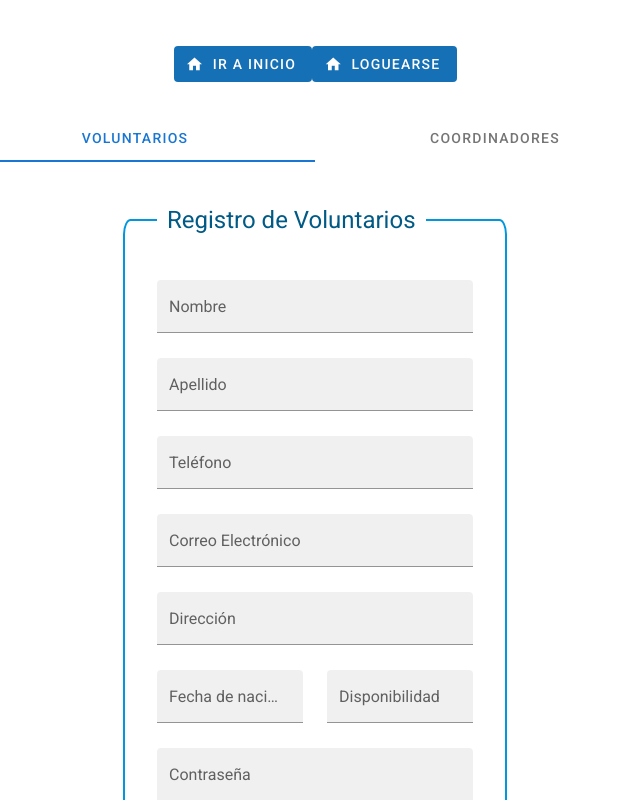
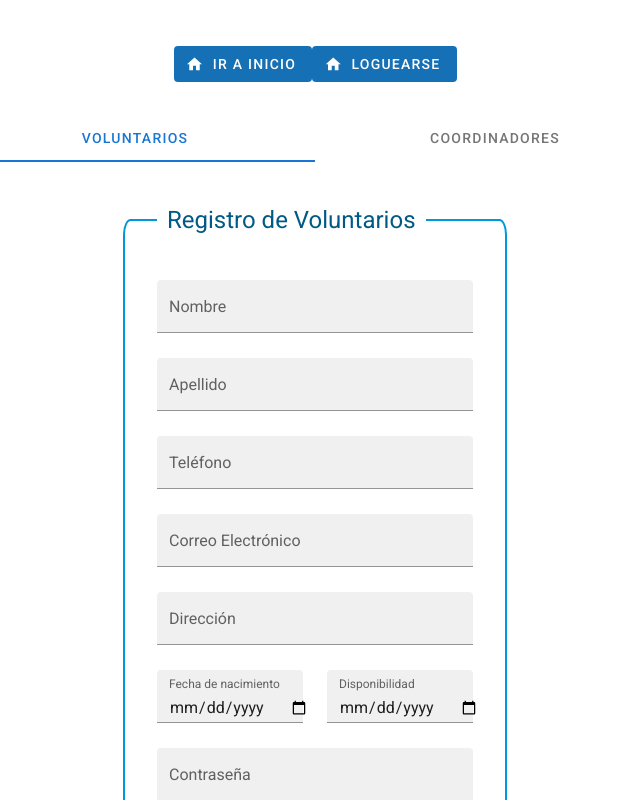
Before and after one commit to onlyG19/Lab1_TBD2023, a Nuxt app in the folder src/frontend/frontend-lab1/: page /register in a window 1280 px wide. Shown: the top 800 px of the page, without its empty margins (325-965 px from the left). Built offline with nearby package versions, Linux system fonts and the light colour scheme.

Commit message:
se pone el text field en fechas

```diff
--- a/src/frontend/frontend-lab1/components/RegisterCoordinador.vue
+++ b/src/frontend/frontend-lab1/components/RegisterCoordinador.vue
@@ -108,7 +108,7 @@ export default{
         password: '',
         confirmPassword: '',
       },
-      instituciones: [{text: "hole", value: 2 }, {text: "bye", value: 5}],
+      instituciones: [],
     }
   },
   computed: {
--- a/src/frontend/frontend-lab1/components/RegisterVoluntario.vue
+++ b/src/frontend/frontend-lab1/components/RegisterVoluntario.vue
@@ -59,6 +59,7 @@
       required
       filled
       dense
+      type="date"
       @input="$v.form.birthdate.$touch()"
       @blur="$v.form.birthdate.$touch()"
       ></v-text-field>
@@ -71,6 +72,7 @@
           required
           filled
           dense
+          type="date"
           @input="$v.form.disponibilidad.$touch()"
           @blur="$v.form.disponibilidad.$touch()"
         ></v-text-field>
```
